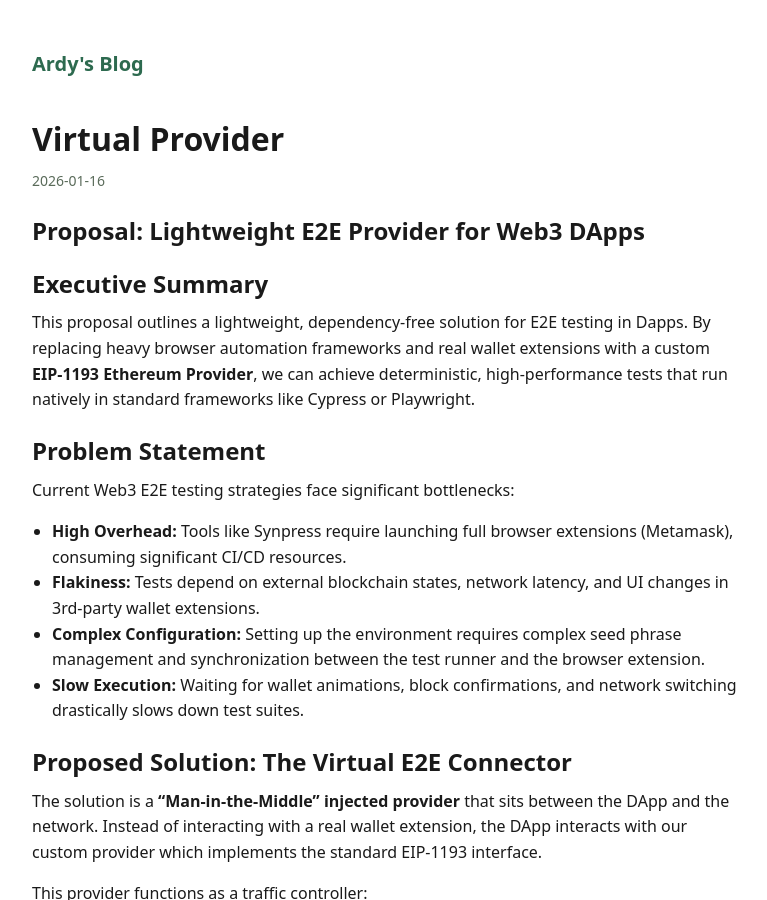
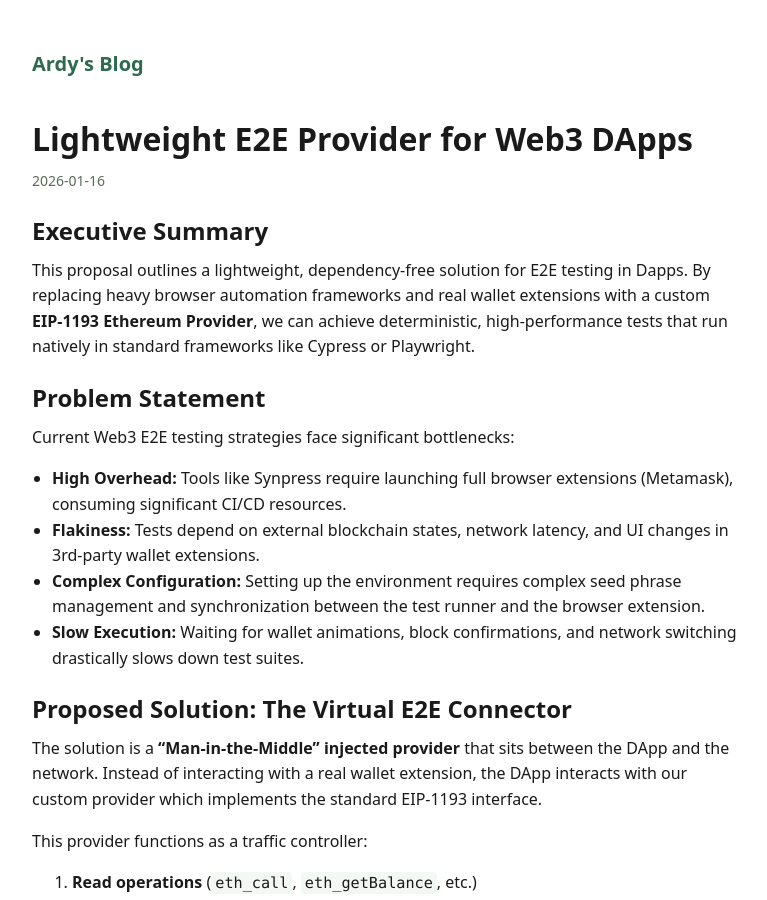
Before and after one commit to 0xArdy/0xardy.github.io, a Jekyll site: the page built from _posts/2026-01-16-virtual-provider.md, in a window 1280 px wide and 900 px high. Shown: the whole window, without its empty margins (252-1019 px from the left). Built offline with Jekyll 4.4.1, drawn with Linux system fonts in a browser that asks for light colours; some of the changed text lies outside the part shown.

Commit message:
fix latest blog title and config

```diff
--- a/_config.yml
+++ b/_config.yml
@@ -4,5 +4,9 @@ url: "https://0xardy.github.io"
 baseurl: ""
 markdown: kramdown
 highlighter: rouge
+kramdown:
+  syntax_highlighter_opts:
+    # Auto-detect language for fenced code blocks with no explicit language.
+    guess_lang: true
 permalink: /:year/:month/:day/:title/
 timezone: "UTC"
--- a/_posts/2026-01-16-virtual-provider.md
+++ b/_posts/2026-01-16-virtual-provider.md
@@ -1,9 +1,7 @@
 ---
 layout: post
-title: "Virtual Provider"
+title: "Lightweight E2E Provider for Web3 DApps"
 ---
-
-# Proposal: Lightweight E2E Provider for Web3 DApps
 
 ## Executive Summary
 
```
Also changed, not shown: other parts of _posts/2026-01-16-virtual-provider.md (+0 -5 lines).
